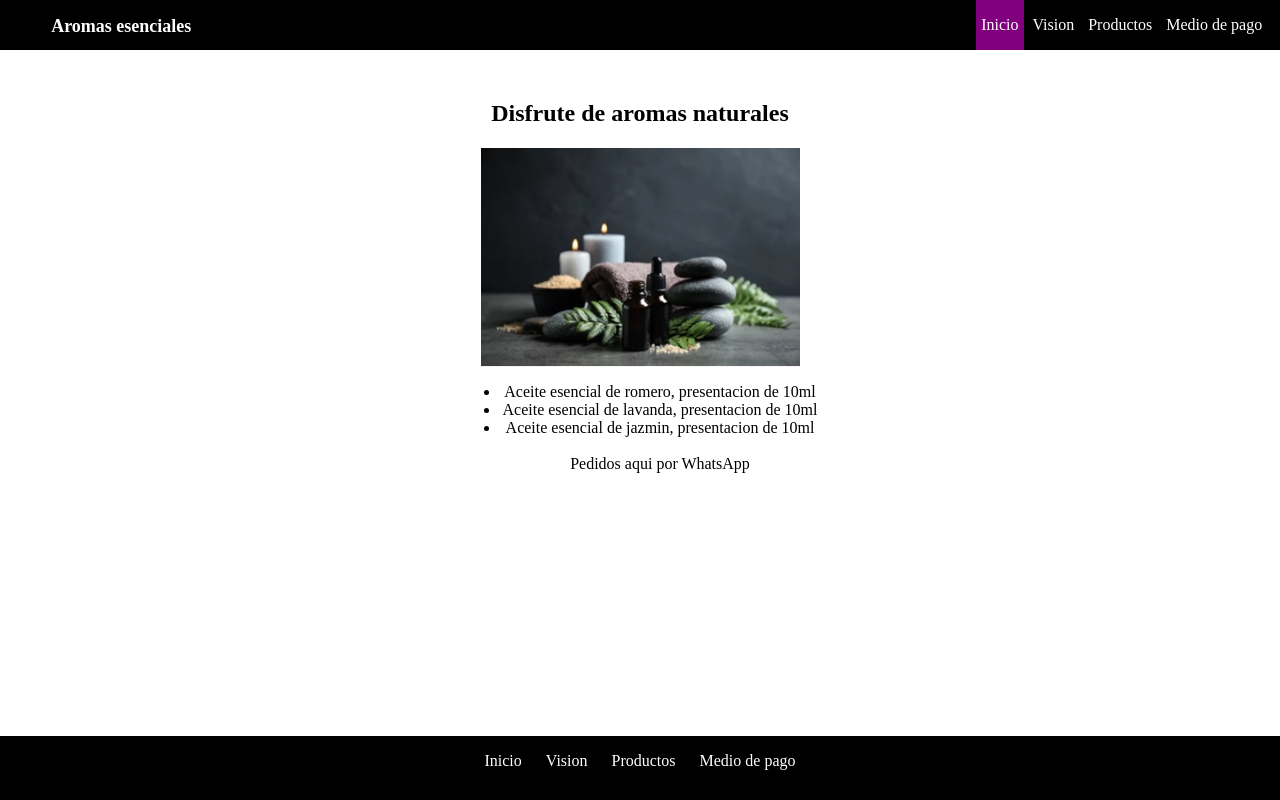
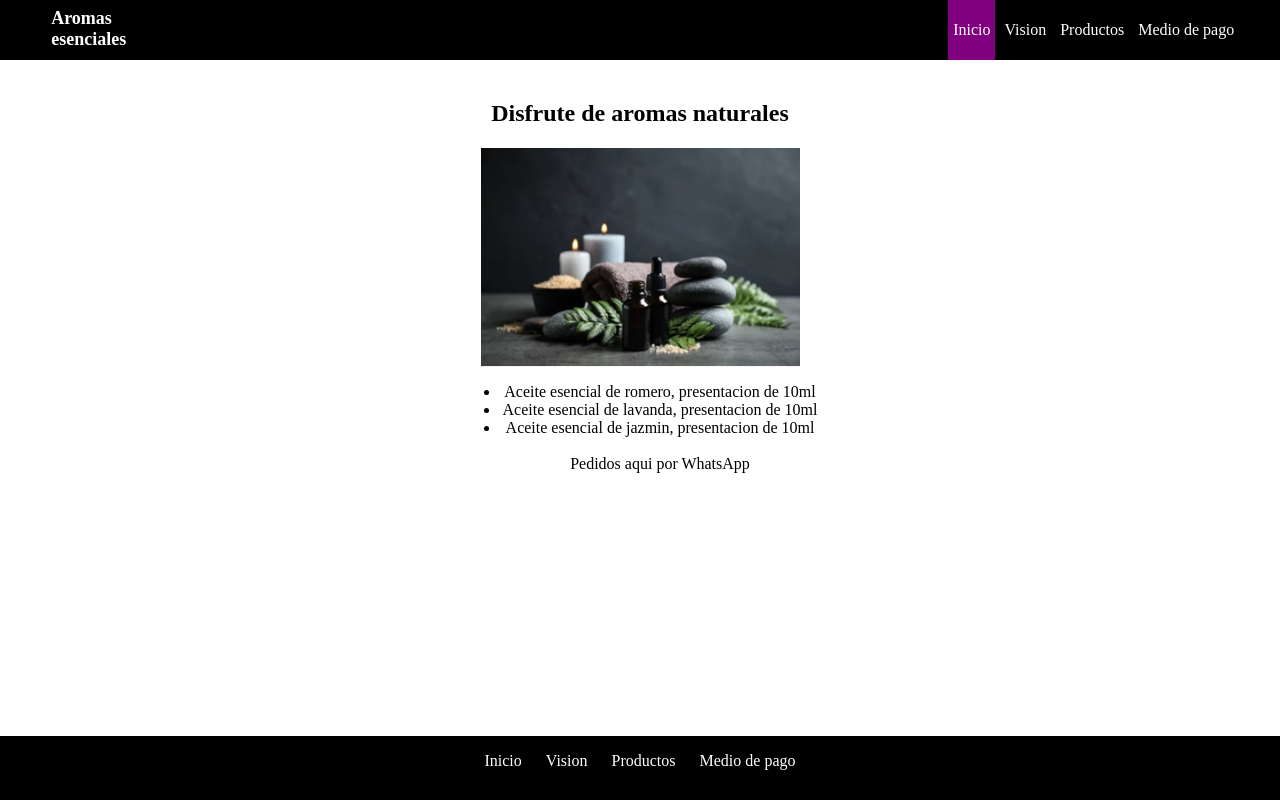
Before and after one commit to aromasperu/aromasperu.github.io, a plain HTML site: page index.html in a window 1280 px wide. Drawn offline with Linux system fonts and the light colour scheme.

```diff
--- a/MasEstilos.css
+++ b/MasEstilos.css
@@ -35,7 +35,7 @@ nav li {
     padding-left: 5px;
     margin: 0px;
     vertical-align: central;
-    height: 50px;
+    height: 60px;
 }
 
 .menuSuperior li {
@@ -93,30 +93,30 @@ h4 {
     padding: 0px;
     margin: 0px;
     border: none;
-
 }
 
 .titulo {
     font-size:18px;
     color: white;
-    width: 25%;
+    width: 100px;
     text-align: left;
     padding-left:4%;
     padding-right:0%;
     border: none;
     margin-left: 0px;
     margin-right: 0px;
-    padding-top: 16px;
-    padding-bottom: 16px;
+    padding-top: 8px;
+    padding-bottom: 0px;
+
     margin: 0px;
-    height:5px;
+
 }
 
 .navegacion {
     display: block;
     background-color: black;
     text-align: right;
-    width: 75%;
+    width: 85%;
 
     color: red;
     padding-right: 1%;
--- a/index.html
+++ b/index.html
@@ -76,8 +76,8 @@ Click nbfs://nbhost/SystemFileSystem/Templates/JSP_Servlet/Html.html to edit thi
 
             <nav class="navegacion">
 
-                <ul class="menuSuperior" style="vertical-align: central;">
-                    <li style="display: inline-block; background-color: purple; padding-top: 16px; padding-bottom: 16px;"><a href="index.html" style="color: white;">Inicio</a></li>
+                <ul class="menuSuperior">
+                    <li style="display: inline-block; background-color: purple; padding-top: 20.8px; padding-bottom: 20.8px;"><a href="index.html" style="color: white;">Inicio</a></li>
                     <li><a href="Vision.html" style="color: white;">Vision</a></li>
                     <li><a href="Productos.html" style="color: white;">Productos</a></li>
                     <li><a href="MedioDePago.html" style="color: white;">Medio de pago</a></li>
```
Also changed, not shown: MedioDePago.html (+1 -1 lines), Productos.html (+1 -1 lines), Vision.html (+1 -1 lines).
